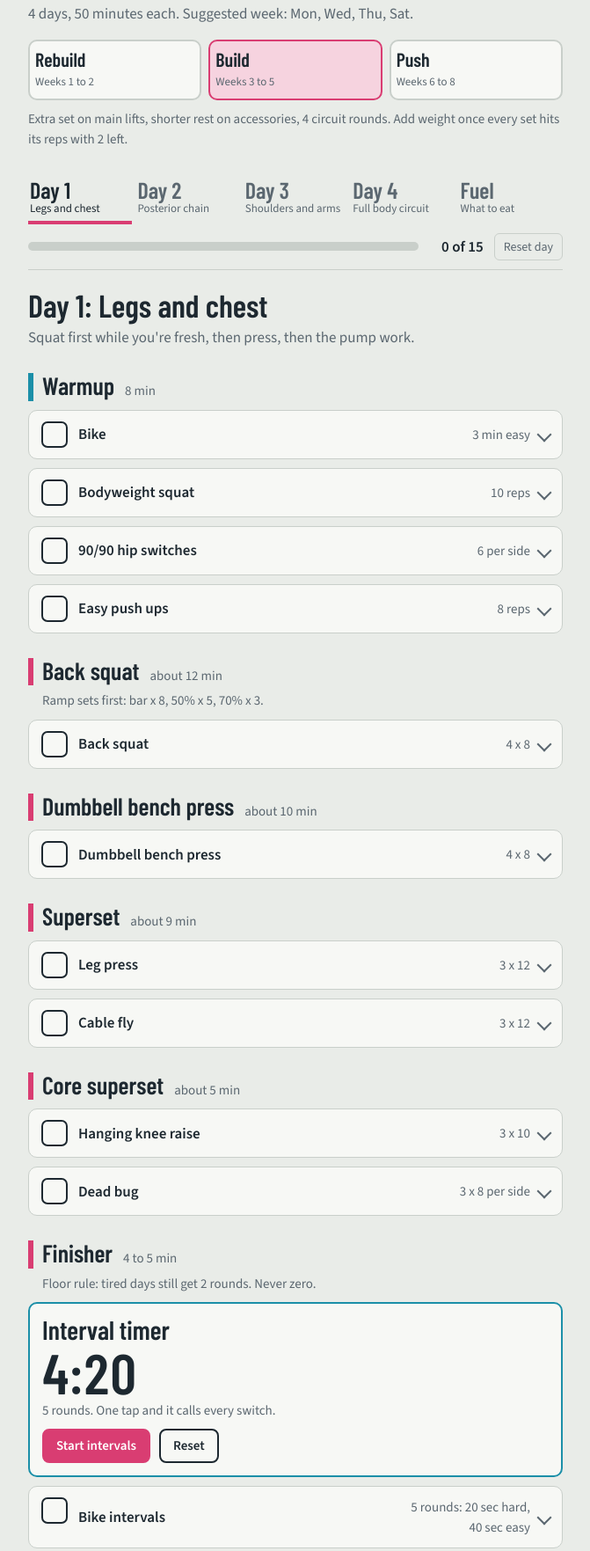
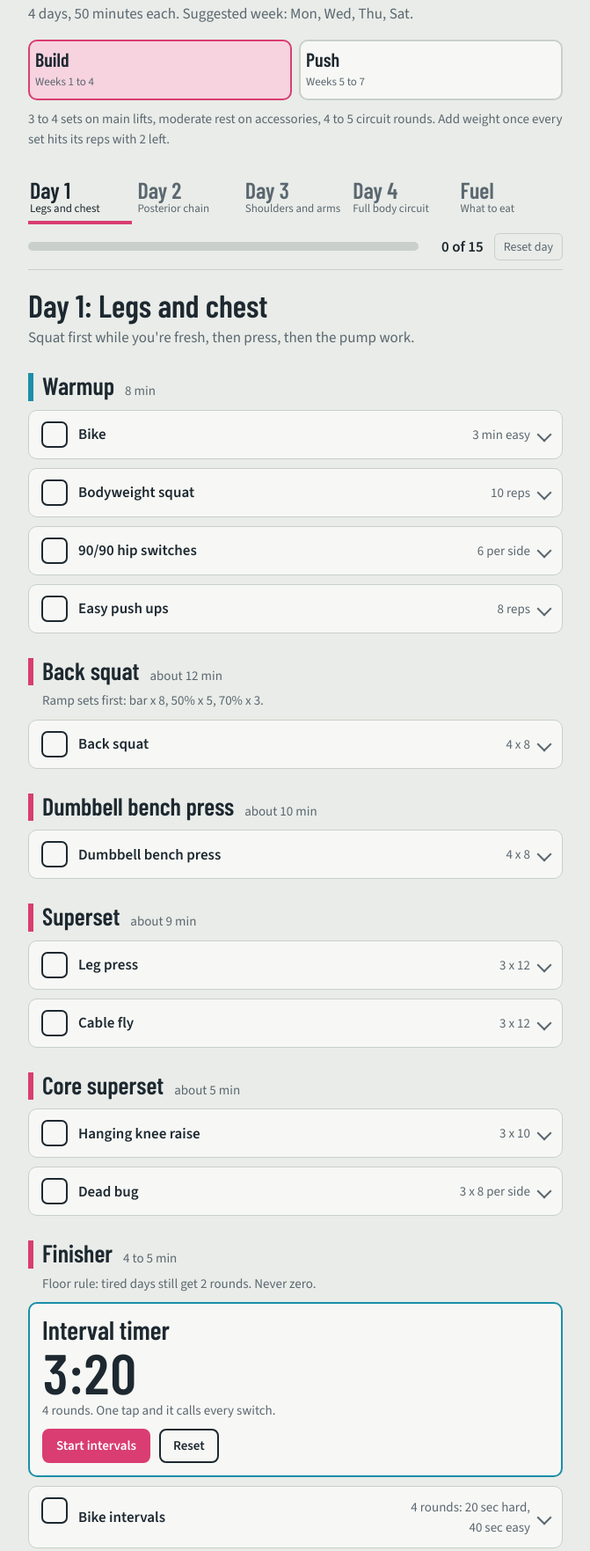
Before and after one commit to jdangelo84-appbuild/JD-Strength-Training, a plain HTML site: page index.html in a window 1280 px wide. Shown: the part 69-1832 px from the top of the page at 88% size, without its empty margins (304-975 px from the left). Drawn offline with nearby package versions, Linux system fonts and the light colour scheme; a web font is replaced by a local one.

Commit message:
Add files via upload

```diff
--- a/index.html
+++ b/index.html
@@ -33,7 +33,7 @@ h1,h2,h3{font-family:"Barlow Condensed","Arial Narrow",Impact,sans-serif;margin:
 h1{font-size:44px;font-weight:800;letter-spacing:.5px}
 .week{color:var(--muted);margin:8px 0 16px}
 
-.phases{display:grid;grid-template-columns:repeat(3,1fr);gap:8px}
+.phases{display:grid;grid-template-columns:repeat(2,1fr);gap:8px}
 .phase-btn{border:2px solid var(--line);background:var(--panel);color:var(--ink);border-radius:10px;padding:8px 6px;text-align:left;cursor:pointer;font:inherit}
 .phase-btn b{display:block;font-family:"Barlow Condensed","Arial Narrow",sans-serif;font-size:22px;font-weight:600;line-height:1.1}
 .phase-btn span{font-size:13px;color:var(--muted)}
@@ -147,15 +147,14 @@ a:focus-visible,button:focus-visible,summary:focus-visible,.check:focus-visible,
 const q = s => "https://www.youtube.com/results?search_query=" + encodeURIComponent(s);
 
 const PHASE_INFO = [
- {name:"Rebuild", weeks:"Weeks 1 to 2", note:"Week 1 at 80 to 90% of your old weights, week 2 back to normal. End every set with about 2 reps left."},
- {name:"Build", weeks:"Weeks 3 to 5", note:"Extra set on main lifts, shorter rest on accessories, 4 circuit rounds. Add weight once every set hits its reps with 2 left."},
- {name:"Push", weeks:"Weeks 6 to 8", note:"Heavier main lifts at 6 reps, more accessory volume, 5 circuit rounds. Week 9 is a deload: same weights, half the sets."}
+ {name:"Build", weeks:"Weeks 1 to 4", note:"3 to 4 sets on main lifts, moderate rest on accessories, 4 to 5 circuit rounds. Add weight once every set hits its reps with 2 left."},
+ {name:"Push", weeks:"Weeks 5 to 7", note:"Heavier main lifts at 6 reps, more accessory volume, 5 to 6 circuit rounds. Week 8 is a deload: same weights, half the sets."}
 ];
 
 // Prescriptions by phase
-const MAIN = {dose:["3 x 8","4 x 8","4 x 6"], rest:[120,120,150], log:true};
-const ACC  = {dose:["3 x 12","3 x 12","4 x 10"], log:true};
-const ACC_REST = [60,45,45];
+const MAIN = {dose:["4 x 8","4 x 6"], rest:[120,150], log:true};
+const ACC  = {dose:["3 x 12","4 x 10"], log:true};
+const ACC_REST = [45,45];
 
 const DAYS = [
 { key:"d1", short:"Legs and chest", title:"Legs and chest", intro:"Squat first while you're fresh, then press, then the pump work.",
@@ -177,7 +176,7 @@ const DAYS = [
      feel:"Quads and glutes.", avoid:"Knees caving in or your chest dropping forward out of the hole."}
   ]},
   {title:"Dumbbell bench press", time:"about 10 min", items:[
-    {...MAIN, rest:[90,90,120], id:"dbbench", name:"Dumbbell bench press", demo:"dumbbell bench press form",
+    {...MAIN, rest:[90,120], id:"dbbench", name:"Dumbbell bench press", demo:"dumbbell bench press form",
      setup:"Flat bench, dumbbells at chest level, shoulder blades pinched back, feet planted.",
      move:"Press up and slightly in. Lower for 2 seconds back to chest level.",
      feel:"Chest and triceps.", avoid:"Elbows flared straight out to the sides. Keep them at about 45 degrees."}
@@ -191,15 +190,15 @@ const DAYS = [
      feel:"Chest squeezing at the middle.", avoid:"Bending your elbows more and turning it into a press."}
   ]},
   {title:"Core superset", time:"about 5 min", items:[
-    {id:"kneeraise", name:"Hanging knee raise", dose:["2 x 10","3 x 10","3 x 12"], demo:"hanging knee raise form",
+    {id:"kneeraise", name:"Hanging knee raise", dose:["3 x 10","3 x 12"], demo:"hanging knee raise form",
      setup:"Hang from a pull up bar, shoulders pulled down.", move:"Curl your knees toward your chest, rolling your pelvis up. Lower slowly.",
      feel:"Lower abs.", avoid:"Swinging. If you swing, pause at the bottom of each rep."},
-    {id:"deadbug", name:"Dead bug", dose:["2 x 8 per side","3 x 8 per side","3 x 10 per side"], rest:[45,30,30], demo:"dead bug exercise",
+    {id:"deadbug", name:"Dead bug", dose:["3 x 8 per side","3 x 10 per side"], rest:[30,30], demo:"dead bug exercise",
      setup:"On your back, arms up, knees bent over your hips.", move:"Lower opposite arm and leg slowly toward the floor, return, switch.",
      feel:"Deep abs.", avoid:"Your lower back lifting off the floor."}
   ]},
   {title:"Finisher", time:"4 to 5 min", note:"Floor rule: tired days still get 2 rounds. Never zero.",
-   intervals:{work:[20,20,20], rest:[40,40,40], rounds:[4,5,5], hard:"Hard", easy:"Easy spin"}, items:[
+   intervals:{work:[20,20], rest:[40,40], rounds:[4,5], hard:"Hard", easy:"Easy spin"}, items:[
     {id:"bikeint", name:"Bike intervals", demo:"stationary bike sprint intervals",
      setup:"Moderate resistance.", move:"20 seconds as hard as you can hold, 40 seconds easy spin.", feel:"Breathing hard by round 3."}
   ]},
@@ -249,12 +248,12 @@ const DAYS = [
     {...ACC, id:"hamcurl", name:"Seated hamstring curl", demo:"seated leg curl machine form",
      setup:"Back against the pad, lap pad snug, roller above your heels.", move:"Curl down and under, pause, return slowly.",
      feel:"Hamstrings.", avoid:"Letting the weight slam back."},
-    {id:"pallof", name:"Pallof press", dose:["3 x 10 per side","3 x 10 per side","3 x 12 per side"], rest:ACC_REST, log:true, demo:"pallof press cable",
+    {id:"pallof", name:"Pallof press", dose:["3 x 10 per side","3 x 12 per side"], rest:ACC_REST, log:true, demo:"pallof press cable",
      setup:"Stand sideways to a cable at chest height, handle at your sternum.", move:"Press straight out, hold 2 sec, bring it back.",
      feel:"Trunk resisting the twist.", avoid:"Rotating toward the cable."}
   ]},
   {title:"Suitcase carry", time:"about 4 min", items:[
-    {id:"suitcase", name:"Suitcase carry", dose:["3 walks per hand, 30 yd","3 walks per hand, 40 yd","4 walks per hand, 40 yd"], log:true, demo:"suitcase carry exercise",
+    {id:"suitcase", name:"Suitcase carry", dose:["3 walks per hand, 40 yd","4 walks per hand, 40 yd"], log:true, demo:"suitcase carry exercise",
      setup:"1 heavy dumbbell or kettlebell in one hand.", move:"Walk tall and slow, switch hands each walk.",
      feel:"The side opposite the weight holding you upright.", avoid:"Leaning toward the weight."}
   ]},
@@ -285,10 +284,10 @@ const DAYS = [
      feel:"Shoulders and triceps.", avoid:"Leaning back to finish the rep."}
   ]},
   {title:"Superset", time:"about 9 min", items:[
-    {id:"facepull", name:"Face pull", dose:["3 x 15","3 x 15","4 x 12"], log:true, demo:"face pull cable rope form",
+    {id:"facepull", name:"Face pull", dose:["3 x 15","4 x 12"], log:true, demo:"face pull cable rope form",
      setup:"Cable at eye height with a rope.", move:"Pull toward your forehead, spreading the rope ends, elbows high.",
      feel:"Rear shoulders and upper back.", avoid:"Yanking with your lower back."},
-    {id:"dips", name:"Dips", dose:["3 x 8 to 10","3 x 10","4 x 10"], rest:ACC_REST, log:true, demo:"assisted dip machine form",
+    {id:"dips", name:"Dips", dose:["3 x 10","4 x 10"], rest:ACC_REST, log:true, demo:"assisted dip machine form",
      setup:"Parallel bars or the assisted dip machine.", move:"Lower until upper arms are about parallel to the floor, press up.",
      feel:"Chest, triceps, front of shoulders.", avoid:"Sinking so deep your shoulders roll forward."}
   ]},
@@ -306,7 +305,7 @@ const DAYS = [
      feel:"Rear shoulders and upper back.", avoid:"Using your arms to muscle it. Keep the motion coming from your shoulder blades."}
   ]},
   {title:"Finisher", time:"4 to 6 min", note:"Floor rule: tired days still get 2 rounds. Never zero.",
-   intervals:{work:[30,30,30], rest:[30,30,30], rounds:[4,5,6], hard:"Hard", easy:"Easy paddle"}, items:[
+   intervals:{work:[30,30], rest:[30,30], rounds:[5,6], hard:"Hard", easy:"Easy paddle"}, items:[
     {id:"rowint", name:"Rower intervals", demo:"rowing machine intervals",
      setup:"Damper around 4 to 5. Swap to the bike if legs are cooked.", move:"Hard for 30 sec, easy paddle for 30. The timer calls the switches.",
      avoid:"Pulling with your arms first. Legs, then hips, then arms."}
@@ -333,7 +332,7 @@ const DAYS = [
     {id:"jacks", name:"Jumping jacks", dose:"30 sec", hold:30, demo:"jumping jacks", setup:"Feet together.", move:"Light and quick on the balls of your feet."}
   ]},
   {title:"Circuit", time:"18 to 30 min", note:"40 sec work, 20 sec to switch, 1 min rest between rounds. Weights you could do for about 15 reps.",
-   circuit:{work:40, rest:20, roundRest:60, rounds:[3,4,5]}, items:[
+   circuit:{work:40, rest:20, roundRest:60, rounds:[4,5]}, items:[
     {id:"swing", name:"Kettlebell swing", log:true, demo:"kettlebell swing proper form",
      setup:"Kettlebell a foot in front of you, feet a bit wider than hips.", move:"Hike it back between your legs, then snap your hips forward so it floats to chest height.",
      feel:"Glutes and hamstrings doing the work.", avoid:"Squatting it or lifting it with your arms."},
@@ -351,12 +350,12 @@ const DAYS = [
      feel:"Abs and a spiking heart rate.", avoid:"Hips bouncing up high."}
   ]},
   {title:"Side plank", time:"about 4 min", items:[
-    {id:"sideplank", name:"Side plank", dose:["2 x 20 sec per side","3 x 25 sec per side","3 x 30 sec per side"], hold:[20,25,30], demo:"side plank form",
+    {id:"sideplank", name:"Side plank", dose:["3 x 25 sec per side","3 x 30 sec per side"], hold:[25,30], demo:"side plank form",
      setup:"On your elbow, elbow under shoulder, legs straight.", move:"Lift hips into a straight line and hold.",
      feel:"Side of your trunk.", avoid:"Hips sagging."}
   ]},
   {title:"Bike sprints", time:"6 to 8 min", note:"Floor rule: tired days still get 2 rounds. Never zero.",
-   intervals:{work:[15,15,20], rest:[45,45,40], rounds:[6,8,8], hard:"Sprint", easy:"Easy spin"}, items:[
+   intervals:{work:[15,20], rest:[45,40], rounds:[8,8], hard:"Sprint", easy:"Easy spin"}, items:[
     {id:"sprints", name:"Bike sprints", demo:"assault bike sprint intervals",
      setup:"Air bike if your gym has one, otherwise a regular bike with moderate resistance.", move:"All out for the sprint, easy spin for the rest.", feel:"Wiped by the last round."}
   ]},
@@ -472,9 +471,9 @@ const store = {
   get(k, d){ try { const v = localStorage.getItem("tp:"+k); return v === null ? d : JSON.parse(v); } catch(e){ return d; } },
   set(k, v){ try { localStorage.setItem("tp:"+k, JSON.stringify(v)); } catch(e){} }
 };
-let phase = store.get("phase", 1);
+let phase = store.get("phase", 0);
 let dayIdx = store.get("day", 0);
-if (!(phase >= 0 && phase < 3)) phase = 0;
+if (!(phase >= 0 && phase < 2)) phase = 0;
 if (!(dayIdx >= 0 && dayIdx <= DAYS.length)) dayIdx = 0;
 
 const pick = v => Array.isArray(v) ? v[phase] : v;
```
